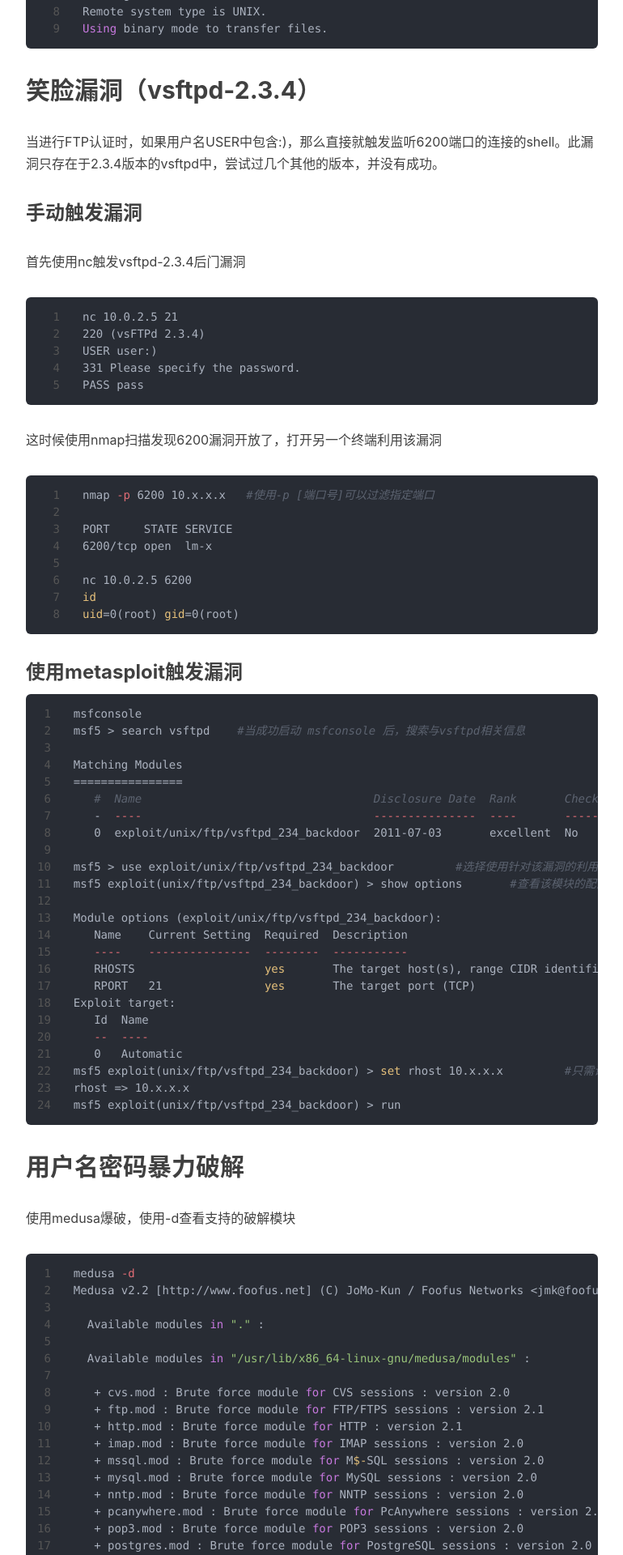
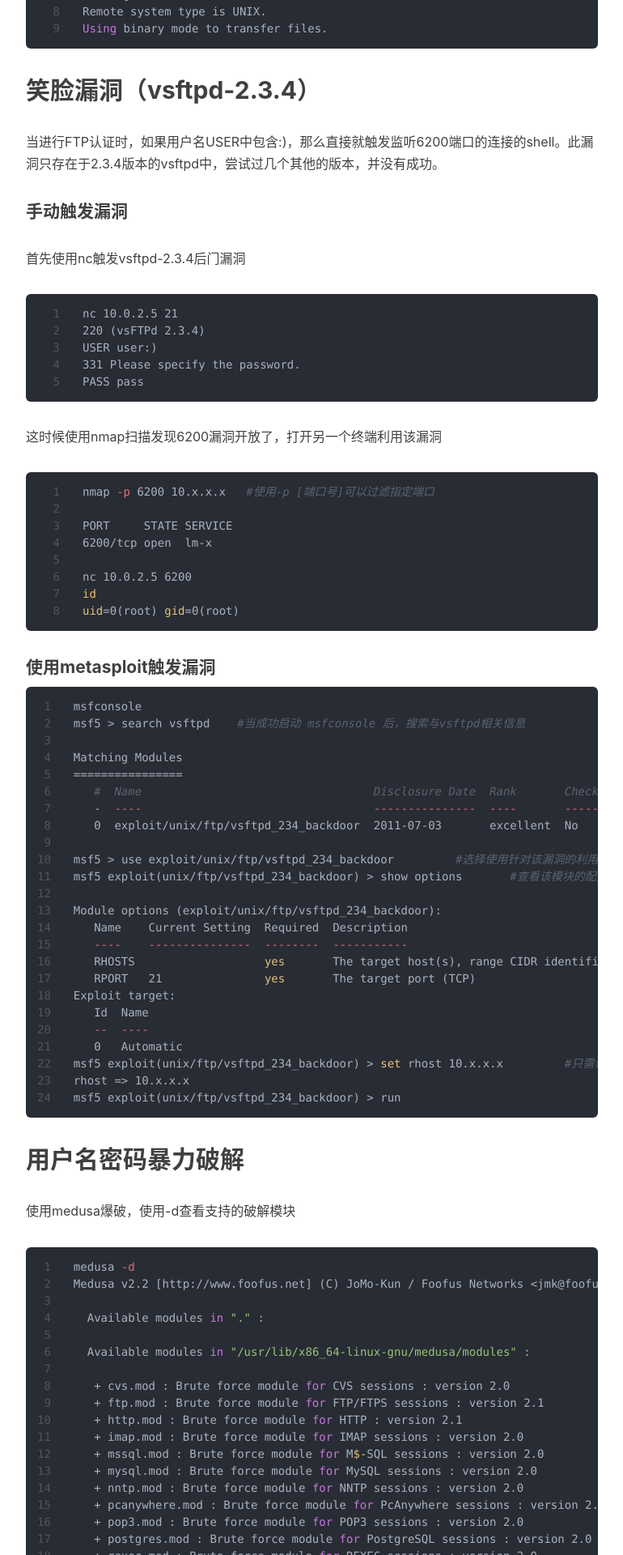
Before and after one commit to Mal-Suen/mal-suen.github.io, a Jekyll site: the page built from _posts/2020-03-20-21端口漏洞利用.markdown, in a window 1280 px wide. Shown: the part 886-2806 px from the top of the page at 81% size, without its empty margins (233-1003 px from the left). Built offline with Jekyll 4.4.1, drawn with Linux system fonts in a browser that asks for light colours; nearby versions of some CDN libraries; comment, search, counter and statistics services are not loaded.

````diff
--- a/_posts/2020-03-20-21端口漏洞利用.markdown
+++ b/_posts/2020-03-20-21端口漏洞利用.markdown
@@ -33,7 +33,7 @@ Using binary mode to transfer files.
 
 当进行FTP认证时，如果用户名USER中包含:)，那么直接就触发监听6200端口的连接的shell。此漏洞只存在于2.3.4版本的vsftpd中，尝试过几个其他的版本，并没有成功。
 
-### 手动触发漏洞
+#### 手动触发漏洞
 
 首先使用nc触发vsftpd-2.3.4后门漏洞
 
@@ -58,7 +58,7 @@ id
 uid=0(root) gid=0(root)
 ```
 
-### 使用metasploit触发漏洞
+#### 使用metasploit触发漏洞
 
 ```shell
 msfconsole
````
